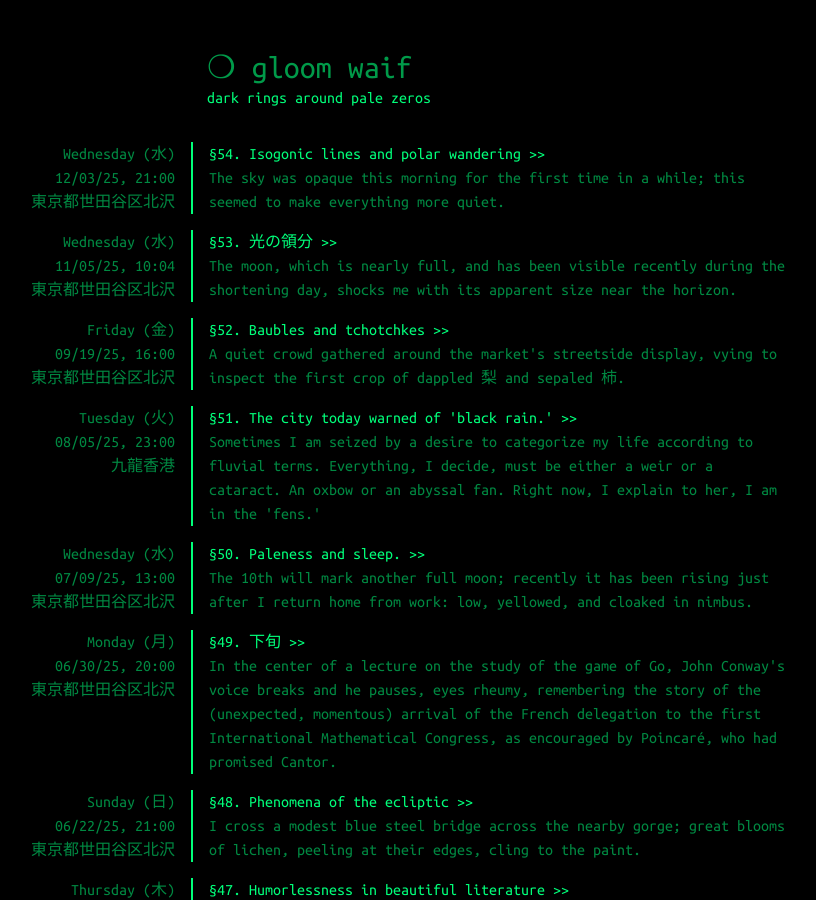
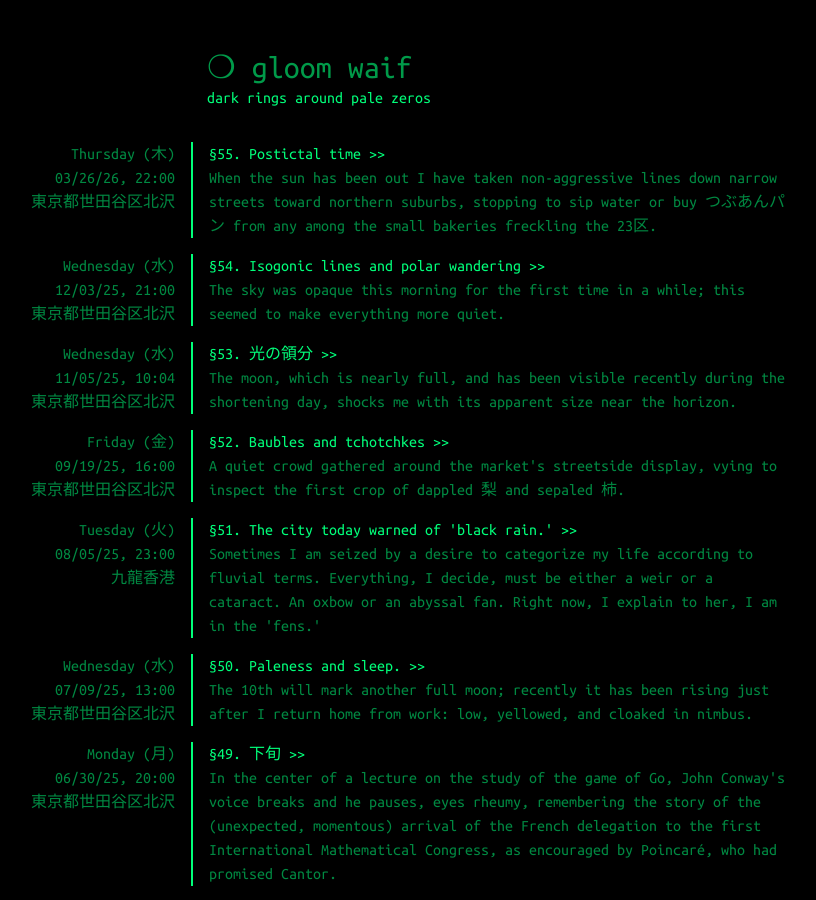
Before and after one commit to white-noise/white-noise.github.io, a Jekyll site: the page built from index.md, in a window 1280 px wide and 900 px high. Shown: the whole window, without its empty margins (273-1089 px from the left). Built offline with Jekyll 4.4.1, drawn with Linux system fonts in a browser that asks for light colours; part of the change alters nothing that is shown.

Commit message:
Update content.

```diff
--- /dev/null
+++ b/_posts/2026-03-26-pulchritude.md
@@ -0,0 +1,84 @@
+---
+layout: post
+title: "Postictal time"
+sub-title: "A week of rain."
+date: 2026-03-26 22:00:00 +09
+permalink: "/pulchritude/"
+location: "東京都世田谷区北沢"
+ordinal: 55
+preview: "When the sun has been out I have taken non-aggressive lines down narrow streets toward northern suburbs, stopping to sip water or buy つぶあんパン from any among the small bakeries freckling the 23区."
+---
+
+I've been neglecting my duties here.
+
+I bought new bar tape on Sunday; this morning, while the rain fell outside my apartment, I wound it carefully around my bike's aluminum drop-bars. The naked bars were striated with gummy residue from the previous tape (which may have come with the bike, though I can't be sure; it now sits in chaotic foamy coils in my waste-bin), and I made no real effort to remove it. Now the residue is trapped beneath the new tape, which gleams more than the abraded old tape did. I can feel its slightly aggressive tackiness: how it is made of insidious polymers. I bought the bike on my second day in Cambridge, maybe something like August 28th, 2019, before I had even a mattress, and rode it home to my apartment. Even then it showed evidence of a previous, hard commuter life. Mismatched tires. Deep scuffiness. It's an aluminum Cannondale mid-tier racing frame from the middle-nineties in a dark (and in some places sunburnt) blue, which means it was built for basically anything but commuting. When showing it to other people I point out the unusual cantilevered seat stays, which provide the frame stiffness on top of its wide-tube aluminum construction.
+
+This file became a compost heap for desultory and rheumy sentence fragments over three months. Examples include the following:
+
+The same thought about how the internet is heavy with the nodes and antinodes of desire.
+
+Hating people I have no reason to: antipathy as the prognosis of most adults, viz. compared to the constant apprehension/excitement of children encountering obstacles. Then thoughts of Frank Ramsay in the mountains with Wittgenstein. His poor constitution. The utility of infatuation.
+
+Bought a lamp (transparent sun-yellow plastic, some y2k-contemporary knock off of the Ikea 'Espressivo'). Tender, nostalgia-stained purchases or intimations of purchases. Reading Melville on the train; his humid exchanges with Hawthorne. My inability to demur desire to be Sophie's pre-raphaelite muse; self-debasement. Writing a story (Gwyn and Sam appear again) that features hemi-orchiectomy.
+
+Too many observations have been slipping through my memory. Because I mostly observe, this feels awful. Spring's brutal birth and neonatal epoch. Thinking about seeing kids in parks with bug nets running furiously to capture the produce of Spring; dense dark clouds of gnats above the 妙正寺川. Watching Cynthia Erivo sing 'Gethsemane' too often late at night.
+
+This boutique hotel near my house as a concise cross-section of a sort of Japan-Europe-US élite clientele, with dialects smeared across a neutral American English and 標準語 Japanese, all perfectly conditioned hair, expensive seeming pants, gleaming trail-running shoes, and the pale darkness that emerges from beneath the eyes of people over thirty-five, etc.
+
+Something like this paltry, human generated text as being a sort of spotty mold or lichen that can cling to the incredibly smooth iridium-coated tubes that compose the metaphor of the modern internet. But this metaphor is too mixed, and data slinks through barnacled seafloor fiber-optic cables. The release of slowly lobbing emails back and forth belatedly, imperfectly: a small photonic pulse, hugely lensed and overconstrained and wrung through Reed-Muller codes.
+
+The term *sitzfleisch* (implying persistence).
+
+The insistence on the use of cassettes in the DeLillo story. The sense often, during the story ('Creation', trapped in the huge PDF stolen from somewhere), that I have forgotten how many words I've forgotten. River silt.
+
+More Boygenius, where Phoebe says she wants to be emaciated, wants to go to a show without thinking of you. Desire to write about the brief DC punk scene foray with E when we were seventeen.
+
+The impossibly lucid moonlight slapping my face through a slit in my Muji curtains.
+
+Reading sun and steel---the section where Mishima says that basically that the only thing keeping bullfighters from being totally gay and lame is the element of death. Thomas Mann and Death in Venice. Taking the airs.
+
+The moon hanging in the sky, in daylight, behind rarefied winter atmosphere: terrifyingly close.
+
+The cold moon, the wolf moon; their discussion of my sashiko-ed pants, though not directed to me, just in my presence.
+
+My brother's fallen in love with someone new every time I call him. (Update: it happened again in March, 2026).
+
+Something about my being attracted to women who look incredibly put out. (Update: it happened again in March, 2026).
+
+Usual starved for touch sensation.
+
+Back to Melville on the train; something like an idea at work.
+
+### Erratum 1
+
+I read a little Melville in the corner while he works himself out. It is consistently unbelievable to me that anyone could have ever written like this. The words ‘flensing’ and ‘integument’ make me feel a sort of way. I intuit with a little niggling something like the hatred I imagine he’d feel if I communicated to him how easy it was for me to excite myself. The famed ‘spermaceti’ versus the useless ‘melon.’ How the unbelievable beauty of the cetaceous body could be stripped so efficiently down by so many men wielding such sharp steel in a matter of hours, just to get at rare oils and unguents deep in the marrow-spaces of those sensitive acoustic organs. What could possibly be the reason for the tender, embarrassingly juicy centers of whales? Hordes of men fettle them into jellies, creams, liniments, and offal. They empty them.
+
+“We’ll work on it,” I say, “we are working on it,” my eyes sluggish on the page, “there’s no rush.” I’m not even reading a whaling story, just thinking about it all while leafing through some minor novelette they must have scraped off the underside of his writing desk. Something about a lowly clerk’s misgivings, about the South Pacific’s humid pull. But even this is unbelievable, is how good he is.
+
+“It’s the pills,” he says, pushing on his own eyes, “they make my whole life limpid.”
+
+*Limp*, I think. *Limp, he means*. I remember that beautiful word: ‘limpet,’ then all thoughts are lensed on mollusks and their cockled crura and the brine and spume. I feel something warm between my legs.
+
+I’ve a bad habit of bending back a book’s unread half while working the opposite page, furling and unfurling as I go, which slowly breaks down a paperback to pulp.
+
+He’s doing ‘child pose’ on my duvet. His smooth ass in the half light of my salt lamp, vellus hairs aflame. We really had worked at it—whispering, rubbing, soft wet apologizing—and I really don’t think that I am frustrated with him. I don’t think I have become distant or numb about it either, because it simply does not matter all that much, and will be oh-kay. I genuinely and embarrassingly enjoy reading with him here in the room, the poor boy with his smooth, smooth ass limbed by the gentle salt-lamp light. The effortful expenditure, the feeling of having had his limpet for a long while lolling about in my mouth, and how this maybe had allowed or even enabled the current reading and the pleasure of the reading. But then also the knowledge that, were I to tell him about this, he would try to change some part of how he was, to avoid the embarrassment, which he should not feel, but which is the insidious part of intimacy. He writhes, but need not! I wish I could tell him: some poor jawless fish he is, knotting his slim body to rid itself of mucous.
+
+I really clung to him after his first admission. He’d done a hemi-orchiectomy in his dorm room. While he was gowned up in paper those first two weeks, and fed only mild soft foods, I’d sat in the strange peripheral chair common to medically serious rooms and swapped legal pads with him. Just simple geometry, though we weren’t allowed anything like a compass and straightedge. Basic incenters and inversions. The university has a shitty little pre-war brick building full with old radiators slathered thickly in chalky white paint, and it is where all of the self-harmers get juiced to their eyeballs. So now then since he’s been on the big doses of atypicals, and has the difficulty coming to attention, and the dyskinesia, and the persistent feeling of Total Distance which I, out of love, do not tell him about, though I do not think he’s an idiot.
+
+### Erratum 2
+
+The usual Friday evening is passed with her supine in the dark, like this, head gently propped by a folded rectangle of terrycloth. I scratch out geo or calc practice by touch on a legal pad. Blue-black gel ink lays smoothly down. She lets me know if she begins to see anything like moving disco lights and I update her on any feeling like if the mathematics has become ‘easy’ or ‘embodied’ or not. She doesn’t believe that it ever feels natural or friendly despite my saying so, and I can’t bring myself, even in her most available and tender postictal time, to tell her, in truth, that sometimes it feels embarrassingly and prolongedly like intercourse: like immediate and proprioceptively overwhelming abdication.
+
+She lets me gently press at her temples, manipulate her occipital protuberance, thumb her post-fontanelle, when the night is going bad. You think it really works like that, she says, when I’ve suggested that the action of the feeling of release is truly physical, as in the braincase can be maneuvered to slip quietly around and release the adhered and tired sulci and gyri.
+
+Is that how it feels like it’s working? I ask.
+
+Sam moans cleanly.
+
+The deepest part of them we call the crisis, and I am the only one who can tell her what they’re like. She is all scleral during them. Her head owls dextrally. The body’s natural electrical frequencies are measured in single-digit Hertz, which is terrifyingly slow to feel. I don’t tell her but I sometimes think about how epileptics were once sometimes imprisoned or killed for fear of possession. I see what they saw, is all.
+
+Sam says she feels terror only up to and immediately preceding the crisis, and after that, she says, I am totally dependent on you. Hearing stuff like this makes me feel quite out of breath. If it didn’t hurt so much afterwards people’d be paying nose-wise for this sort of konking, she says.
+
+Only after a half hour or so do I go away from her to sip water from her bathroom faucet. Cold mineralic faucet-water up onto my face by splatter, which dries to a light crust. My toes sink deeply into the baby-blue bathroom carpet. By an hour or two her sleep is just sleep. She is docile and smooth. I’ve wiped the sweat that pricks at her hairline, above her lip, in the hollows of the back of her knees. With my ring finger I dab chapstick at her mouth’s corners and on her cupid’s bow. Three or so sheets of legal pad are now laced in my own blind shorthand. My own Total Mouth Dryness reveals sour, bacterial flavors that I have to assume are latent in my throat’s fissures. On top of everything else I’ve found recently that my joints stiffen in the evening, and the skin on my elbows, only at touch and not yet at sight, reveal the prodromal thickening of psoriatic plaques.
+
+I don’t know what to do about it, I say, just after crisis and well before faucet time. I take the terrycloth off my shoulder and carefully chamois away the whitish salivary foam. In the postictal time I am free to say to her that I haven’t eaten today again, and that it really feels like this helps with the mathematics, and encouraging the energy that it’s pregnant with to backwardly-mix with the rest of my day. I feel really alive about it. The aliveness is not related to whether what I think about it is ‘true.’ Her teeth sometimes chatter, and she’s often slow and echolalic. I write down everything she says.
```
Also changed, not shown: _posts/2025-12-03-intertropical.md (+1 -1 lines).
